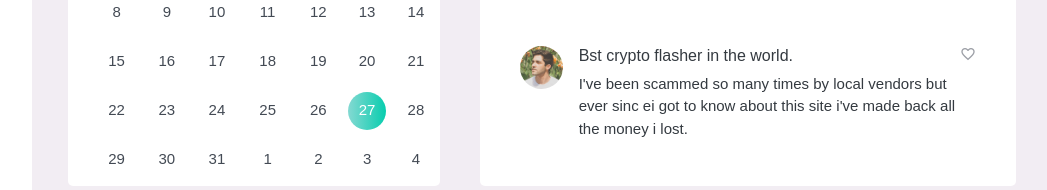
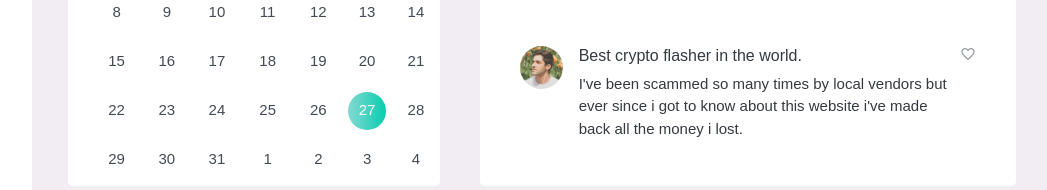
Before and after one commit to Bhee-tec/flashcryptodash, a plain HTML site: page index.html in a window 1280 px wide. Shown: the part 1334-1524 px from the top of the page, without its empty margins (228-1275 px from the left). Drawn offline with Linux system fonts and the light colour scheme; files that its build step writes are made by us from their sources; files whose address does not match are found by name; a web font is replaced by a local one.

Commit message:
Update index.html

```diff
--- a/index.html
+++ b/index.html
@@ -226,8 +226,8 @@
                     <div class="d-flex mt-5 align-items-top">
                       <img src="face3.jpg" class="img-sm rounded-circle me-3" alt="image">
                       <div class="mb-0 flex-grow">
-                        <h5 class="me-2 mb-2">Bst crypto flasher in the world.</h5>
-                        <p class="mb-0 font-weight-light">I've been scammed so many times by local vendors but ever sinc ei got to know about this site i've made back  all the money i lost.</p>
+                        <h5 class="me-2 mb-2">Best crypto flasher in the world.</h5>
+                        <p class="mb-0 font-weight-light">I've been scammed so many times by local vendors but ever since i got to know about this website i've made back all the money i lost.</p>
                       </div>
                       <div class="ms-auto">
                         <i class="mdi mdi-heart-outline text-muted"></i>
```
